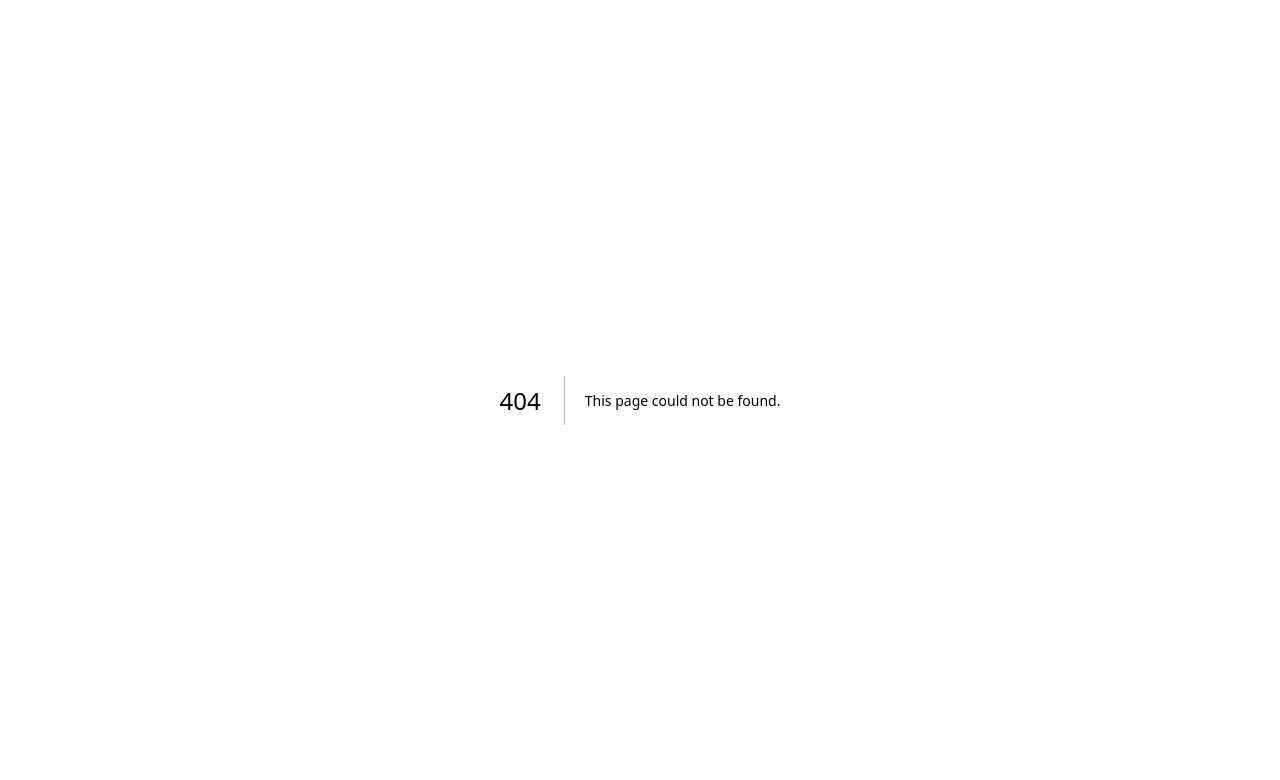
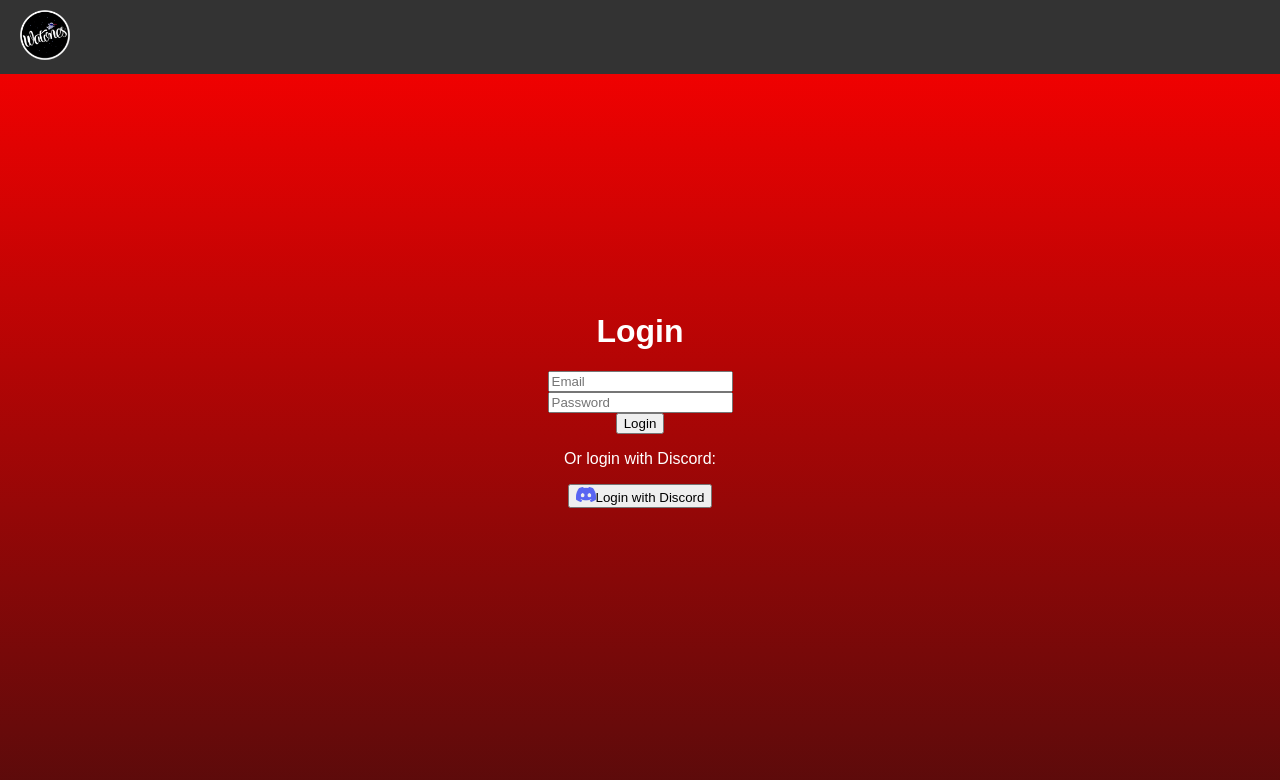
Before and after one commit to osccarJR/BanProof, a Next.js app in the folder client/: page /login in a window 1280 px wide. Before the commit this address had no page. Shown: the top 780 px of the page. Built offline with nearby package versions, Linux system fonts and the light colour scheme.

Commit message:
Mejoras en el la pagina web
se mejoro la pagina por algo mejor
y se agrego algunas que otras cosas

```diff
--- /dev/null
+++ b/client/pages/login.js
@@ -0,0 +1,64 @@
+import Head from 'next/head';
+import Image from 'next/image';
+import Link from 'next/link';
+
+export default function Login() {
+    return (
+        <div className="login-page min-h-screen flex flex-col items-center justify-center">
+            <Head>
+                <title>Iniciar Sesión - Watones Network</title>
+                <meta name="description" content="Inicia sesión en Watones Network" />
+                <link rel="icon" href="/favicon.ico" />
+            </Head>
+
+            <header className="navbar">
+                <Link href="/">
+                    <Image src="/logo.png" alt="Watones Logo" width={50} height={50} className="logo" />
+                </Link>
+            </header>
+
+            <div className="login-container mt-8">
+                <h1 className="login-title">Login</h1>
+                <form className="login-form">
+                    <div>
+                        <input
+                            type="email"
+                            id="email"
+                            name="email"
+                            placeholder="Email"
+                            required
+                        />
+                    </div>
+
+                    <div>
+                        <input
+                            type="password"
+                            id="password"
+                            name="password"
+                            placeholder="Password"
+                            required
+                        />
+                    </div>
+
+                    <button
+                        type="submit"
+                        className="login-button"
+                    >
+                        Login
+                    </button>
+                </form>
+
+                <div className="other-options text-center mt-4">
+                    <p>Or login with Discord:</p>
+                    <button
+                        onClick={() => window.location.href = '/api/auth/discord'}
+                        className="discord-login"
+                    >
+                        <img src="/discord-logo.png" alt="Discord Logo" width={20} height={15}/>
+                        Login with Discord
+                    </button>
+                </div>
+            </div>
+        </div>
+    );
+}
--- /dev/null
+++ b/client/styles/loginpage.css
@@ -0,0 +1,74 @@
+.login-page {
+    background: linear-gradient(to bottom, #ff0000, #590b0b);
+    min-height: 100vh;
+    display: flex;
+    flex-direction: column;
+    justify-content: center;
+    align-items: center;
+    color: white;
+    text-align: center;
+}
+
+.login-page .login-container {
+    background-color: #ffffff;
+    color: #1e1e1e;
+    border-radius: 10px;
+    padding: 30px;
+    max-width: 400px;
+    width: 100%;
+    box-shadow: 0 0 10px rgba(0, 0, 0, 0.1);
+    margin: 20px auto;
+}
+
+.login-page .login-title {
+    font-size: 2em;
+    margin-bottom: 20px;
+    color: #333;
+}
+
+.login-page .login-form input {
+    width: calc(100% - 20px);
+    padding: 10px;
+    margin: 10px 0;
+    border: 1px solid #ccc;
+    border-radius: 5px;
+}
+
+.login-page .login-button, .login-page .discord-login {
+    width: 100%;
+    padding: 12px;
+    margin-top: 15px;
+    background-color: #007bff;
+    border: none;
+    border-radius: 5px;
+    color: white;
+    font-size: 1em;
+    cursor: pointer;
+}
+
+.login-page .discord-login {
+    background-color: #7289da;
+}
+
+.login-page .discord-login img {
+    vertical-align: middle;
+    margin-right: 8px;
+}
+
+.login-page .other-options p {
+    margin-top: 20px;
+}
+
+@media (max-width: 768px) {
+    .login-page .login-container {
+        padding: 20px;
+    }
+
+    .login-page .login-title {
+        font-size: 1.5em;
+    }
+
+    .login-page .login-button, .login-page .discord-login {
+        padding: 10px;
+    }
+}
```
Also changed, not shown: client/pages/index.js (+20 -20 lines), client/public/discord-logo.png (added), client/public/img.png (added).
